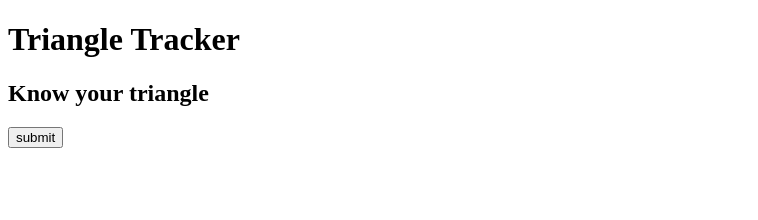
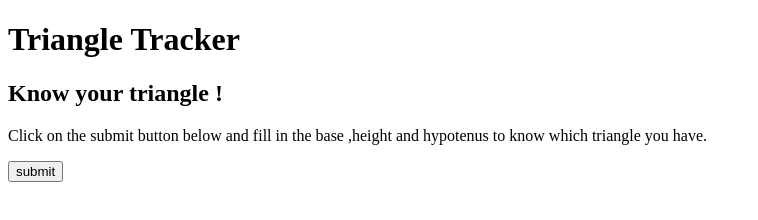
Before and after one commit to chiriket/Triangle-Tracker, a plain HTML site: page index.html in a window 1280 px wide. Shown: the whole page, without its empty margins (0-758 px from the left). Drawn offline with Linux system fonts and the light colour scheme.

Commit message:
add paragraph

```diff
--- a/index.html
+++ b/index.html
@@ -6,7 +6,8 @@
   </head>
   <body>
     <h1>Triangle Tracker</h1>
-    <h2>Know your triangle </h2>
+    <h2>Know your triangle !</h2>
+    <p>Click on the submit button below and fill in the base ,height and hypotenus to know which triangle you have.</p>
     <script src="js/script.js"></script>
     <button type= "button" onclick = "Triangle()">submit</button>
   </body>
```
